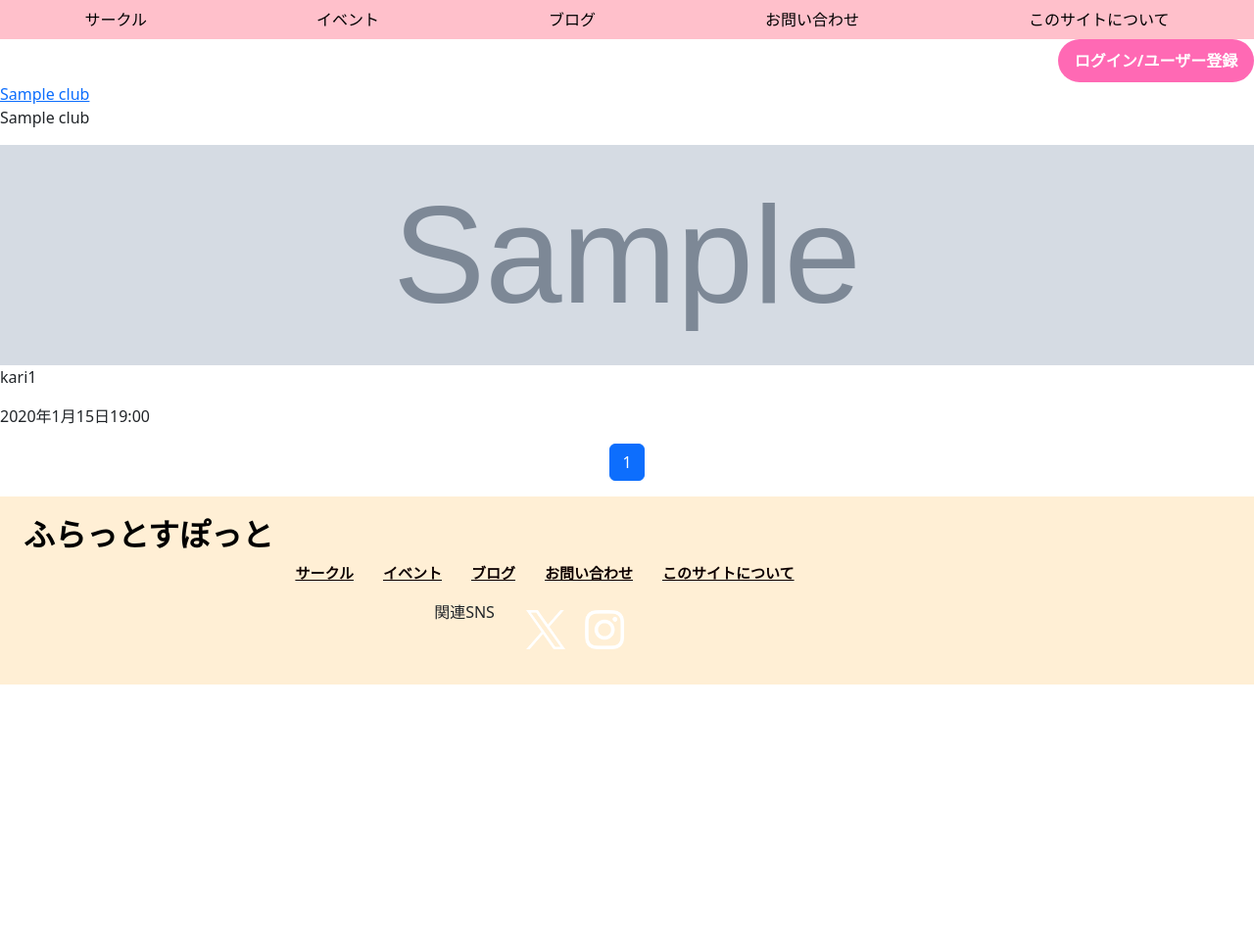
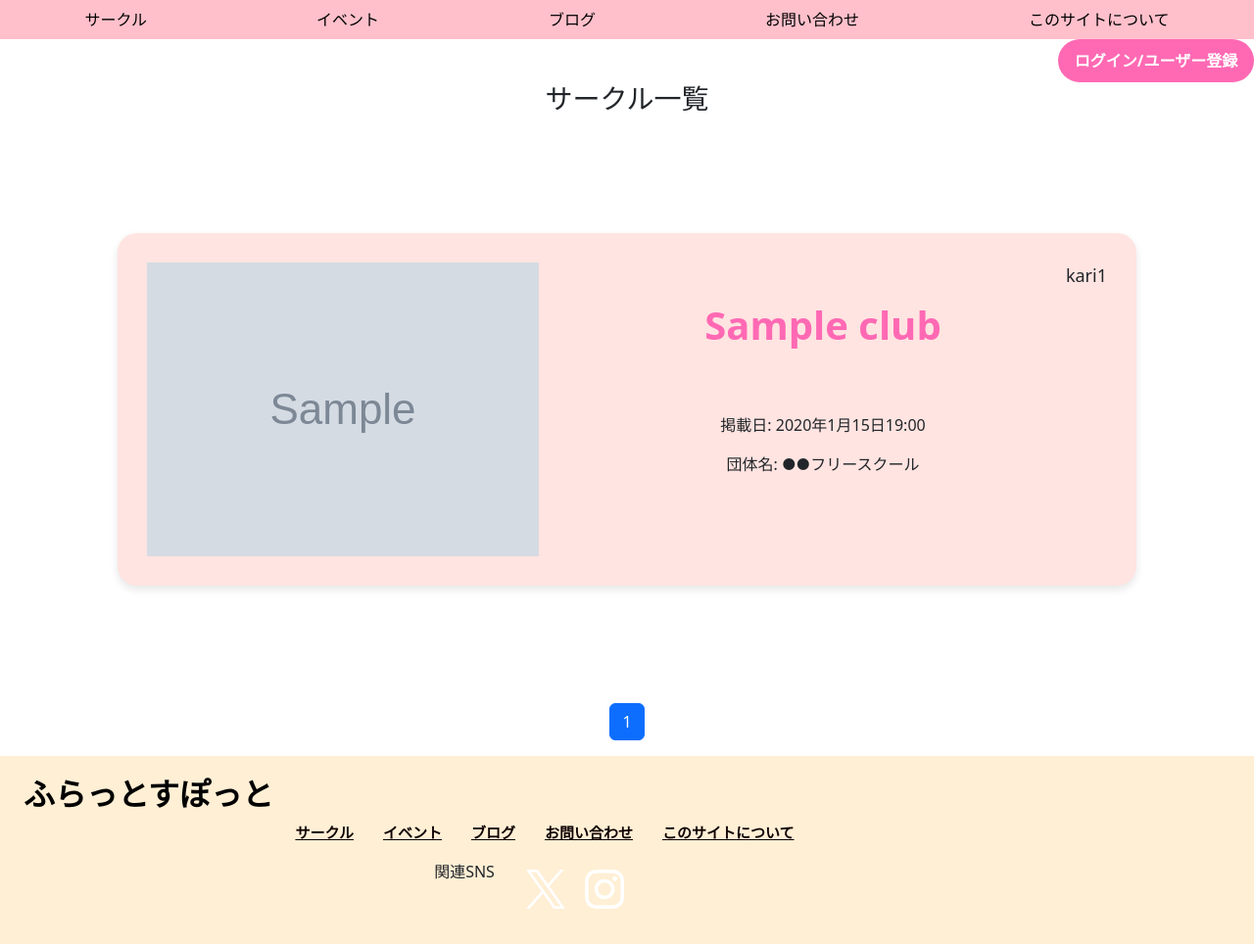
Before and after one commit to ykt0727/flatspotproject, a Django app: page /student/clublist in a window 1280 px wide. Shown: the part 56-1020 px from the top of the page at 98% size. Before the commit the page ends 755 px from the top, so only its background shows below. Run offline with Django 4.2, Linux system fonts and the light colour scheme; tables that the repository leaves empty hold one stand-in row (values such as "Sample post"); grey boxes marked "Sample" are stand-in pictures.

Commit message:
サークル一覧途中まで

```diff
--- /dev/null
+++ b/studentapp/static/css/student_list.css
@@ -0,0 +1,44 @@
+/*画面タイトルを中央に配置する*/
+.list-name {
+    text-align: center;
+}
+
+/*1つのサークルずつ表示する所にcssを指定する*/
+.list-container {
+    background-color: #ffe4e1;
+    padding: 30px;
+    border-radius: 20px;
+    box-shadow: 0 4px 8px rgba(0, 0, 0, 0.1);
+    text-align: center;
+    margin: 120px;
+    display: flex;
+}
+
+/*画像以外のサークル情報の範囲を指定*/
+.list-content {
+    width: 100%;
+}
+
+/*ジャンル*/
+.list-genre {
+    text-align: right;
+    font-size: large;
+    margin: 0px 0px 7px;
+}
+
+/*サークル名*/
+.list-title {
+    color: #ff69b4;
+    font-weight: bold;
+    font-size: 40px;
+    text-align: center;
+}
+/*サークル名にカーソルを合わせると色が変化する*/
+.list-title:hover {
+    color: #ff1493;
+}
+
+.list-infomation {
+    text-align: center;
+    margin-top:  60px;
+}
--- a/studentapp/templates/student_clublist.html
+++ b/studentapp/templates/student_clublist.html
@@ -1,21 +1,37 @@
 {% extends 'student_base_anyone.html' %}
 {% load static %}
 {% block title %}サークル記事一覧画面{% endblock %}
+{% block css %}<link href="{% static 'css/student_list.css' %}" rel="stylesheet"/>{% endblock %}
 {% block contents %}
-    <!--レコードを格納されたobject_listからレコードを1行ずつrecordに取り出す-->
+
+    <!--画面タイトル-->
+    <div class="list-name">
+        <h3>サークル一覧</h3>
+    </div>
+
+    <!--ジャンル選択・絞込みボタン-->
+
+    <!--レコードを格納されたobject_listから
+        レコードを1行ずつrecordに取り出す-->
     {% for record in object_list %}
 
-        <a href="{% url 'studentapp:clubdetail' record.pk %}">{{ record.club_name }}</a>
-        <p>{{ record.club_name }}</p>
-        <img src="{{ record.image1.url }}"
-        class="bd-placeholder-img card-img-top"
-        width="100%" height="225"
-        xmlns="https://www.w3.org/2000/svg"
-        role="img" aria-label="Placeholder:Thumbnail"
-        preserveAspectRatio="xMidYMid slice"
-        focusable="false">
-        <p>{{ record.category }}<p>
-        <p>{{ record.created_at}}<p>
+        <!--サークル一覧-->
+        <div class="list-container">
+            <img src="{{ record.image1.url }}"
+            width="500" height="300">
+            <div class="list-content">
+                <p class="list-genre">{{ record.category }}</p>
+                <a href="{% url 'studentapp:clubdetail' record.pk %}"
+                    style="text-decoration:none;" class="list-title">
+                    {{ record.club_name }}
+                </a>
+                <div class="list-infomation">
+                    <p>掲載日: {{ record.created_at}}</p>
+                    <p>団体名: ●●フリースクール</p>
+                </div>
+            </div>
+        </div>
+
     {% endfor %}
     {% include "pagination.html" %}
 
```
